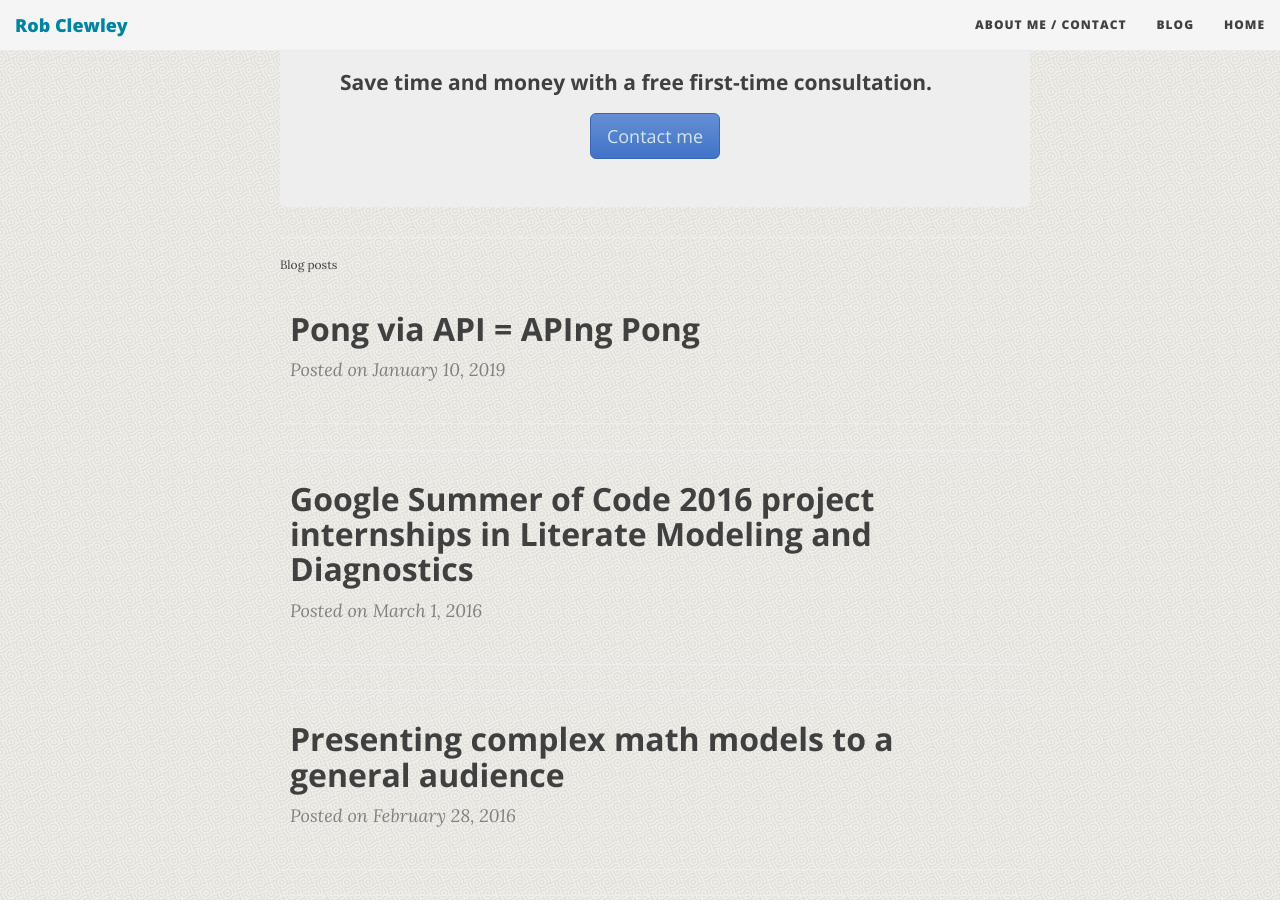
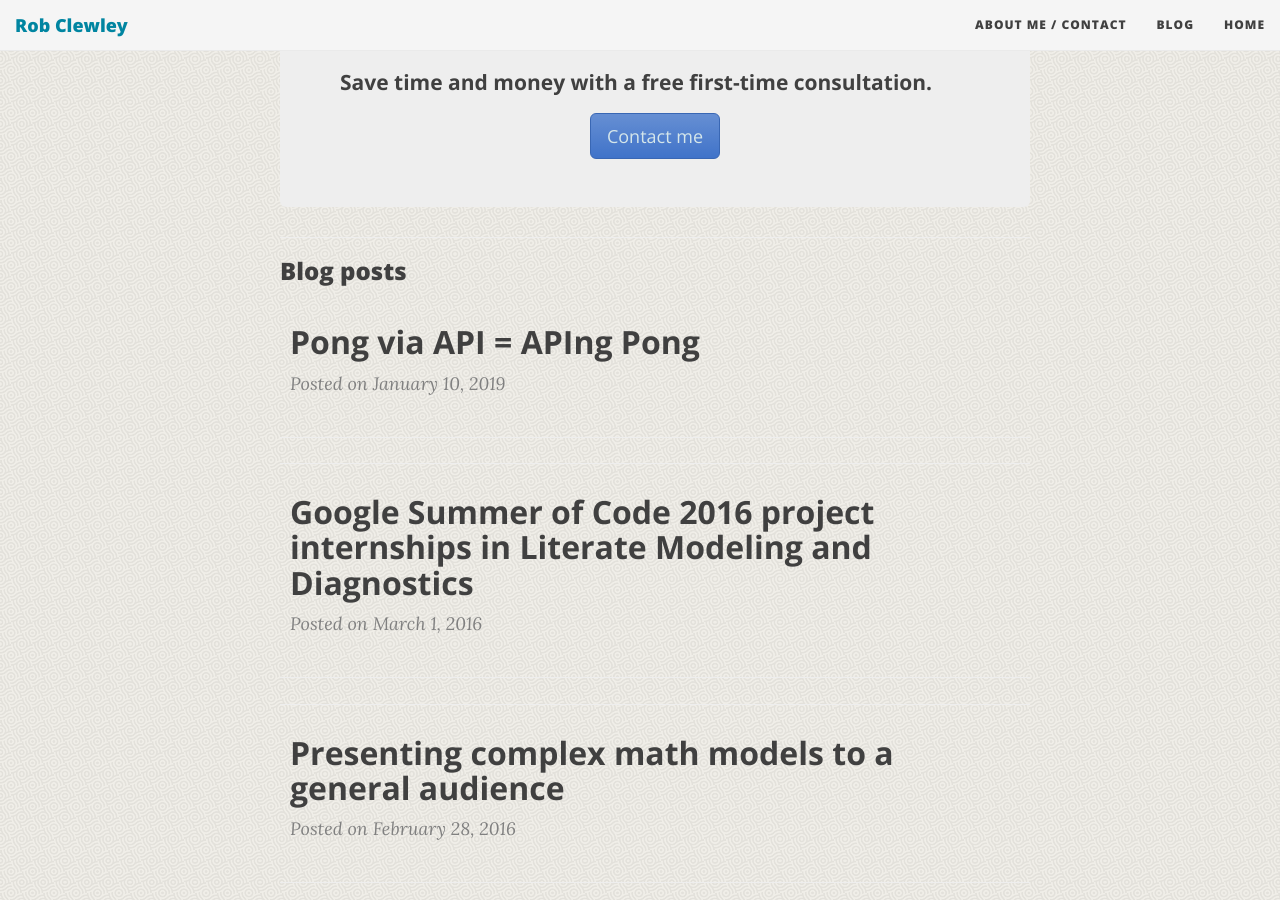
Before and after one commit to robclewley/robclewley.github.io, a Jekyll site: the page built from index.html, in a window 1280 px wide and 900 px high, scrolled down 916 px. Built offline with Jekyll 4.4.1, drawn with Linux system fonts in a browser that asks for light colours; nearby versions of some CDN libraries; the list of posts is cut into pages by our own code.

Commit message:
Update index.html

```diff
--- a/index.html
+++ b/index.html
@@ -45,7 +45,7 @@ bigimg:
 
 <hr id="blog">
 
-<div class="h6">Blog posts</div>
+<div class="main explain area"><h3>Blog posts</h3></div>
 
 <div class="posts-list">
   {% for post in paginator.posts %}
```
